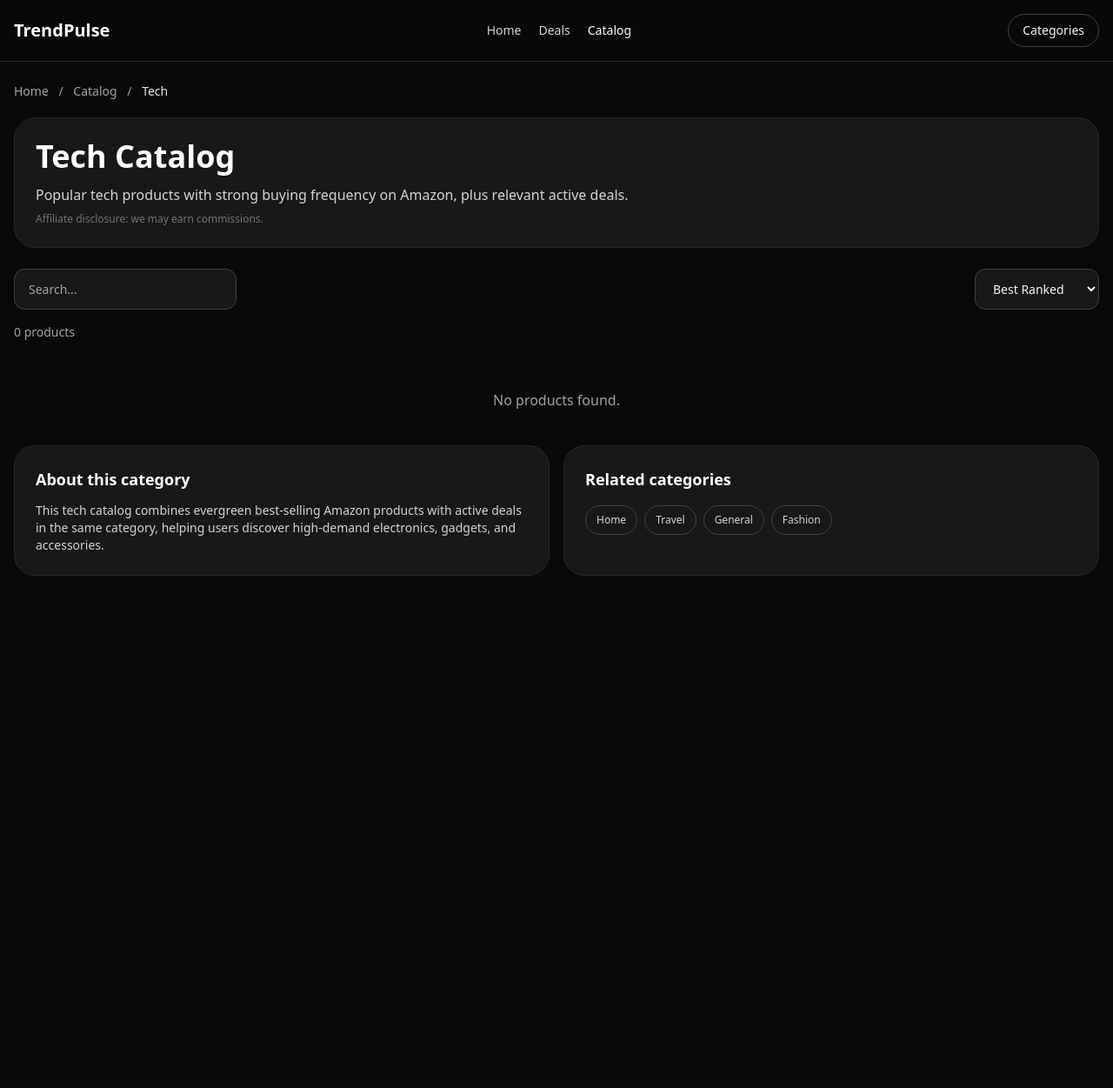
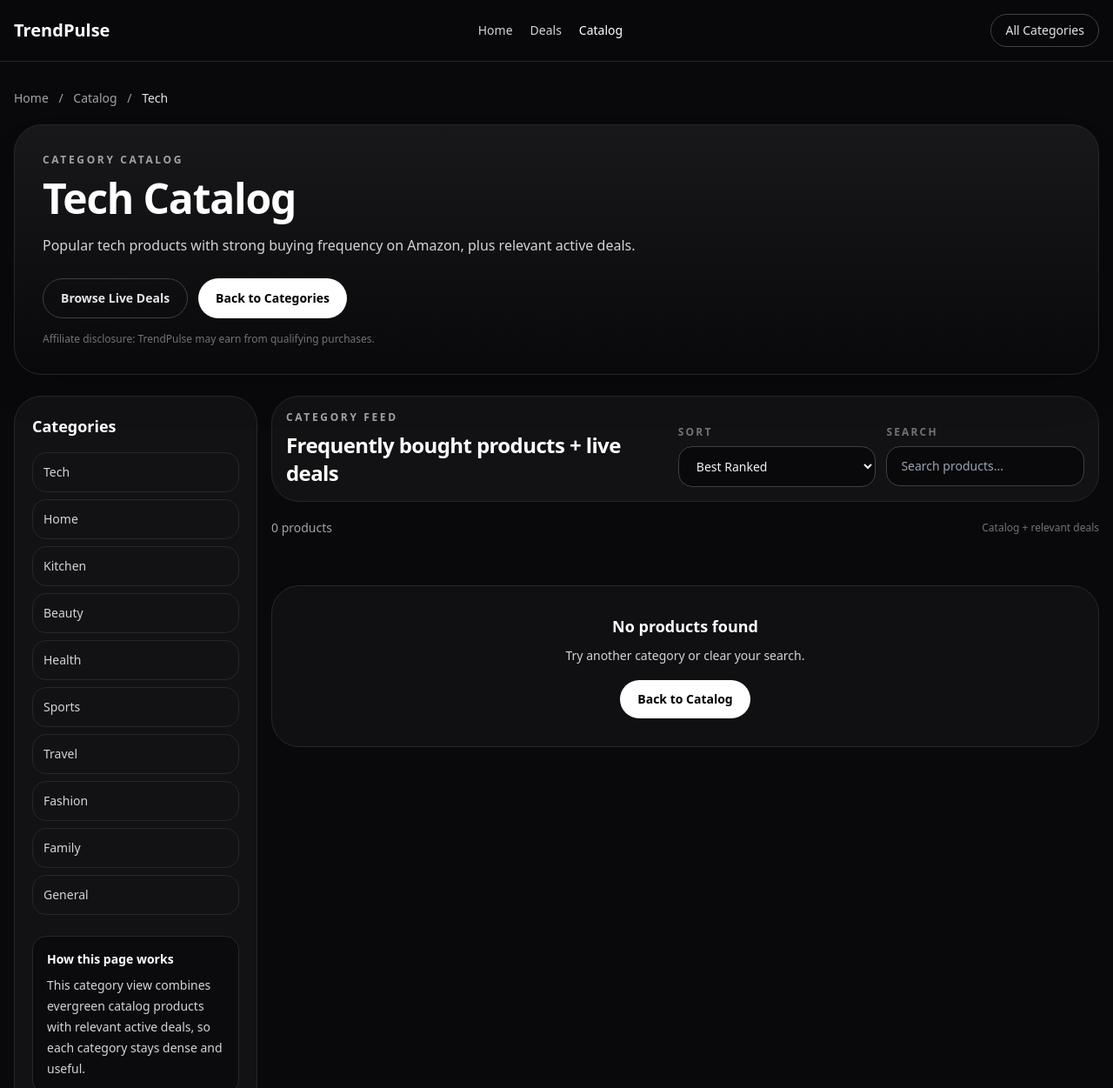
Before and after one commit to dbrckk/TrendPulse-, a website: page catalog-category.html in a window 1280 px wide. Shown: the top 1251 px of the page at 87% size. Before the commit the page ends 800 px from the top, so only its background shows below. Drawn offline with nearby package versions, Linux system fonts and the light colour scheme; no server answers.

Commit message:
Update catalog-category.html

```diff
--- a/catalog-category.html
+++ b/catalog-category.html
@@ -8,21 +8,27 @@
 
   <meta
     name="description"
-    content="Browse popular Amazon products by category on TrendPulse. Discover frequently bought products with strong demand."
+    content="Browse popular Amazon products by category on TrendPulse. Discover frequently bought products and relevant live deals in the same category."
   />
 
   <meta name="robots" content="index,follow" />
-  <link rel="canonical" href="https://www.trend-pulse.shop/catalog-category.html" />
+  <link rel="canonical" href="https://www.trend-pulse.shop/catalog/tech" />
 
   <meta property="og:type" content="website" />
   <meta property="og:title" content="Amazon Category Catalog | TrendPulse" />
-  <meta property="og:description" content="Browse popular Amazon products by category." />
-  <meta property="og:url" content="https://www.trend-pulse.shop/catalog-category.html" />
+  <meta
+    property="og:description"
+    content="Browse popular Amazon products by category, including evergreen best sellers and relevant live deals."
+  />
+  <meta property="og:url" content="https://www.trend-pulse.shop/catalog/tech" />
   <meta property="og:image" content="https://www.trend-pulse.shop/og-image.jpg" />
 
   <meta name="twitter:card" content="summary_large_image" />
   <meta name="twitter:title" content="Amazon Category Catalog | TrendPulse" />
-  <meta name="twitter:description" content="Browse popular Amazon products by category." />
+  <meta
+    name="twitter:description"
+    content="Browse popular Amazon products by category, including evergreen best sellers and relevant live deals."
+  />
   <meta name="twitter:image" content="https://www.trend-pulse.shop/og-image.jpg" />
 
   <meta name="theme-color" content="#09090b" />
@@ -30,81 +36,123 @@
   <script src="https://cdn.tailwindcss.com"></script>
   <script src="https://cdn.jsdelivr.net/npm/@supabase/supabase-js@2"></script>
 
-  <!-- IMPORTANT: version pour forcer refresh -->
-  <script src="/assets/js/supabase.js?v=20260404-4" defer></script>
-  <script src="/assets/js/catalog-category.js?v=20260404-4" defer></script>
+  <script src="/assets/js/supabase.js?v=20260404-5" defer></script>
+  <script src="/assets/js/catalog-category.js?v=20260404-5" defer></script>
 
-  <!-- SEO Schema -->
   <script type="application/ld+json">
   {
     "@context": "https://schema.org",
     "@type": "CollectionPage",
     "name": "Amazon Category Catalog | TrendPulse",
-    "url": "https://www.trend-pulse.shop/catalog-category.html",
-    "description": "Browse popular Amazon products by category."
+    "url": "https://www.trend-pulse.shop/catalog/tech",
+    "description": "Browse popular Amazon products by category, including evergreen best sellers and relevant live deals."
   }
   </script>
 </head>
 
 <body class="bg-zinc-950 text-zinc-100 antialiased pb-24 md:pb-0">
 
-  <!-- HEADER -->
   <header class="sticky top-0 z-50 border-b border-zinc-800 bg-zinc-950/90 backdrop-blur">
     <div class="mx-auto flex max-w-7xl items-center justify-between px-4 py-4">
       <a href="/" class="text-xl font-bold text-white">TrendPulse</a>
 
       <nav class="hidden md:flex gap-5 text-sm text-zinc-300">
         <a href="/" class="hover:text-white">Home</a>
-        <a href="/deals.html" class="hover:text-white">Deals</a>
-        <a href="/catalog.html" class="text-white">Catalog</a>
+        <a href="/deals" class="hover:text-white">Deals</a>
+        <a href="/catalog" class="text-white">Catalog</a>
       </nav>
 
-      <a href="/catalog.html" class="px-4 py-2 border border-zinc-700 rounded-full text-sm">
-        Categories
+      <a
+        href="/catalog"
+        class="inline-flex items-center justify-center rounded-full border border-zinc-700 px-4 py-2 text-sm font-medium text-zinc-200 transition hover:border-zinc-500 hover:text-white"
+      >
+        All Categories
       </a>
     </div>
   </header>
 
-  <!-- MAIN -->
-  <main class="mx-auto max-w-7xl px-4 py-6">
+  <main class="mx-auto max-w-7xl px-4 py-6 sm:py-8">
 
-    <!-- BREADCRUMB -->
     <nav class="mb-5 text-sm text-zinc-400">
       <a href="/" class="hover:text-white">Home</a>
       <span class="mx-2">/</span>
-      <a href="/catalog.html" class="hover:text-white">Catalog</a>
+      <a href="/catalog" class="hover:text-white">Catalog</a>
       <span class="mx-2">/</span>
       <span id="catalog-category-breadcrumb" class="text-zinc-200">Category</span>
     </nav>
 
-    <!-- HERO -->
-    <section class="rounded-3xl border border-zinc-800 bg-zinc-900 p-6">
-      <h1 id="catalog-category-title" class="text-4xl font-bold text-white">
-        Category
+    <section class="rounded-[2rem] border border-zinc-800 bg-gradient-to-b from-zinc-900 to-zinc-950 p-6 shadow-2xl shadow-black/20 sm:p-8">
+      <p class="text-xs font-semibold uppercase tracking-[0.22em] text-zinc-400">Category Catalog</p>
+
+      <h1 id="catalog-category-title" class="mt-3 text-4xl font-bold tracking-tight text-white sm:text-5xl">
+        Category Catalog
       </h1>
 
-      <p id="catalog-category-description" class="mt-3 text-zinc-300">
-        Browse products.
+      <p id="catalog-category-description" class="mt-4 max-w-3xl text-base leading-7 text-zinc-300">
+        Browse frequently bought Amazon products and relevant active deals in this category.
       </p>
 
-      <p class="mt-2 text-xs text-zinc-500">
-        Affiliate disclosure: we may earn commissions.
+      <div class="mt-6 flex flex-wrap gap-3">
+        <a
+          href="/deals"
+          class="inline-flex items-center justify-center rounded-full border border-zinc-700 px-5 py-3 text-sm font-semibold text-zinc-200 transition hover:border-zinc-500 hover:text-white"
+        >
+          Browse Live Deals
+        </a>
+
+        <a
+          href="/catalog"
+          class="inline-flex items-center justify-center rounded-full bg-white px-5 py-3 text-sm font-semibold text-black transition hover:opacity-90"
+        >
+          Back to Categories
+        </a>
+      </div>
+
+      <p class="mt-4 text-xs text-zinc-500">
+        Affiliate disclosure: TrendPulse may earn from qualifying purchases.
       </p>
     </section>
 
-    <!-- FILTER -->
-    <section class="mt-6 flex flex-col gap-4 sm:flex-row sm:justify-between">
+    <section class="mt-6 grid gap-4 lg:grid-cols-[280px_minmax(0,1fr)]">
 
-      <input
-        id="catalog-search"
-        type="text"
-        placeholder="Search..."
-        class="w-full sm:w-64 px-4 py-3 rounded-xl bg-zinc-900 border border-zinc-700 text-sm"
-      />
+      <aside class="h-fit rounded-[2rem] border border-zinc-800 bg-zinc-900/60 p-5">
+        <h2 class="text-lg font-semibold text-white">Categories</h2>
 
+        <div class="mt-4 grid grid-cols-2 gap-2 lg:grid-cols-1">
+          <a href="/catalog/tech" class="rounded-2xl border border-zinc-800 px-3 py-3 text-sm text-zinc-300 transition hover:border-zinc-600 hover:text-white">Tech</a>
+          <a href="/catalog/home" class="rounded-2xl border border-zinc-800 px-3 py-3 text-sm text-zinc-300 transition hover:border-zinc-600 hover:text-white">Home</a>
+          <a href="/catalog/kitchen" class="rounded-2xl border border-zinc-800 px-3 py-3 text-sm text-zinc-300 transition hover:border-zinc-600 hover:text-white">Kitchen</a>
+          <a href="/catalog/beauty" class="rounded-2xl border border-zinc-800 px-3 py-3 text-sm text-zinc-300 transition hover:border-zinc-600 hover:text-white">Beauty</a>
+          <a href="/catalog/health" class="rounded-2xl border border-zinc-800 px-3 py-3 text-sm text-zinc-300 transition hover:border-zinc-600 hover:text-white">Health</a>
+          <a href="/catalog/sports" class="rounded-2xl border border-zinc-800 px-3 py-3 text-sm text-zinc-300 transition hover:border-zinc-600 hover:text-white">Sports</a>
+          <a href="/catalog/travel" class="rounded-2xl border border-zinc-800 px-3 py-3 text-sm text-zinc-300 transition hover:border-zinc-600 hover:text-white">Travel</a>
+          <a href="/catalog/fashion" class="rounded-2xl border border-zinc-800 px-3 py-3 text-sm text-zinc-300 transition hover:border-zinc-600 hover:text-white">Fashion</a>
+          <a href="/catalog/family" class="rounded-2xl border border-zinc-800 px-3 py-3 text-sm text-zinc-300 transition hover:border-zinc-600 hover:text-white">Family</a>
+          <a href="/catalog/general" class="rounded-2xl border border-zinc-800 px-3 py-3 text-sm text-zinc-300 transition hover:border-zinc-600 hover:text-white">General</a>
+        </div>
+
+        <div class="mt-6 rounded-2xl border border-zinc-800 bg-zinc-950/70 p-4">
+          <h3 class="text-sm font-semibold text-white">How this page works</h3>
+          <p class="mt-2 text-sm leading-6 text-zinc-300">
+            This category view combines evergreen catalog products with relevant active deals, so each category stays dense and useful.
+          </p>
+        </div>
+      </aside>
+
+      <section>
+
+        <div class="flex flex-col gap-4 rounded-[2rem] border border-zinc-800 bg-zinc-900/60 p-4 sm:flex-row sm:items-end sm:justify-between">
+          <div>
+            <p class="text-xs font-semibold uppercase tracking-[0.22em] text-zinc-400">Category Feed</p>
+            <h2 class="mt-2 text-2xl font-bold tracking-tight text-white">Frequently bought products + live deals</h2>
+          </div>
+
+          <div class="grid grid-cols-1 gap-3 sm:grid-cols-2">
+            <div>
+              <label for="catalog-sort" class="mb-2 block text-xs font-semibold uppercase tracking-[0.18em] text-zinc-500">Sort</label>
               <select
                 id="catalog-sort"
-        class="px-4 py-3 rounded-xl bg-zinc-900 border border-zinc-700 text-sm"
+                class="w-full rounded-2xl border border-zinc-700 bg-zinc-950 px-4 py-3 text-sm text-zinc-100 outline-none transition focus:border-zinc-500"
               >
                 <option value="score">Best Ranked</option>
                 <option value="reviews">Most Reviews</option>
@@ -112,52 +160,64 @@
                 <option value="price-low">Lowest Price</option>
                 <option value="price-high">Highest Price</option>
               </select>
+            </div>
+
+            <div>
+              <label for="catalog-search" class="mb-2 block text-xs font-semibold uppercase tracking-[0.18em] text-zinc-500">Search</label>
+              <input
+                id="catalog-search"
+                type="text"
+                placeholder="Search products..."
+                class="w-full rounded-2xl border border-zinc-700 bg-zinc-950 px-4 py-3 text-sm text-zinc-100 outline-none transition focus:border-zinc-500"
+              />
+            </div>
+          </div>
+        </div>
+
+        <div class="mt-5 flex items-center justify-between gap-3">
+          <div id="catalog-count" class="text-sm font-medium text-zinc-400">0 products</div>
+          <div class="text-xs text-zinc-500">Catalog + relevant deals</div>
+        </div>
+
+        <div id="catalog-category-grid" class="mt-6 grid grid-cols-2 gap-4 xl:grid-cols-4"></div>
+
+        <div id="catalog-empty-state" class="hidden mt-8 rounded-[2rem] border border-zinc-800 bg-zinc-900/50 p-8 text-center">
+          <h3 class="text-lg font-semibold text-white">No products found</h3>
+          <p class="mt-2 text-sm leading-6 text-zinc-300">
+            Try another category or clear your search.
+          </p>
+          <a
+            href="/catalog"
+            class="mt-4 inline-flex items-center justify-center rounded-full bg-white px-5 py-3 text-sm font-semibold text-black transition hover:opacity-90"
+          >
+            Back to Catalog
+          </a>
+        </div>
 
       </section>
+    </section>
 
-    <!-- COUNT -->
-    <div id="catalog-count" class="mt-4 text-sm text-zinc-400">
-      0 products
-    </div>
-
-    <!-- GRID -->
-    <div id="catalog-category-grid" class="mt-6 grid grid-cols-2 gap-4 xl:grid-cols-4"></div>
-
-    <!-- EMPTY -->
-    <div
-      id="catalog-empty-state"
-      class="hidden mt-8 text-center text-zinc-400"
-    >
-      No products found.
-    </div>
-
-    <!-- SEO + INTERNAL LINKING -->
     <section class="mt-10 grid gap-4 lg:grid-cols-2">
-
-      <div class="rounded-3xl border border-zinc-800 bg-zinc-900 p-6">
+      <div class="rounded-[2rem] border border-zinc-800 bg-zinc-900/60 p-6">
         <h2 class="text-lg font-semibold text-white">About this category</h2>
-
-        <p id="catalog-seo-text" class="mt-3 text-sm text-zinc-300">
-          This category contains frequently bought Amazon products.
+        <p id="catalog-seo-text" class="mt-3 text-sm leading-7 text-zinc-300">
+          This category combines frequently bought Amazon products with matching live deals, creating a denser and more useful evergreen page.
         </p>
       </div>
 
-      <div class="rounded-3xl border border-zinc-800 bg-zinc-900 p-6">
+      <div class="rounded-[2rem] border border-zinc-800 bg-zinc-900/60 p-6">
         <h2 class="text-lg font-semibold text-white">Related categories</h2>
-
         <div id="related-categories" class="mt-4 flex flex-wrap gap-2"></div>
       </div>
-
     </section>
 
   </main>
 
-  <!-- MOBILE NAV -->
-  <nav class="fixed bottom-0 left-0 right-0 border-t border-zinc-800 bg-zinc-950 md:hidden">
-    <div class="grid grid-cols-3 text-sm">
+  <nav class="fixed bottom-0 left-0 right-0 z-50 border-t border-zinc-800 bg-zinc-950/98 backdrop-blur md:hidden">
+    <div class="grid grid-cols-3">
       <a href="/" class="py-3 text-center text-zinc-400">Home</a>
-      <a href="/deals.html" class="py-3 text-center text-zinc-400">Deals</a>
-      <a href="/catalog.html" class="py-3 text-center text-white">Catalog</a>
+      <a href="/deals" class="py-3 text-center text-zinc-400">Deals</a>
+      <a href="/catalog" class="py-3 text-center text-white">Catalog</a>
     </div>
   </nav>
 
```
Lines whose indentation alone changed are shown as unchanged.
